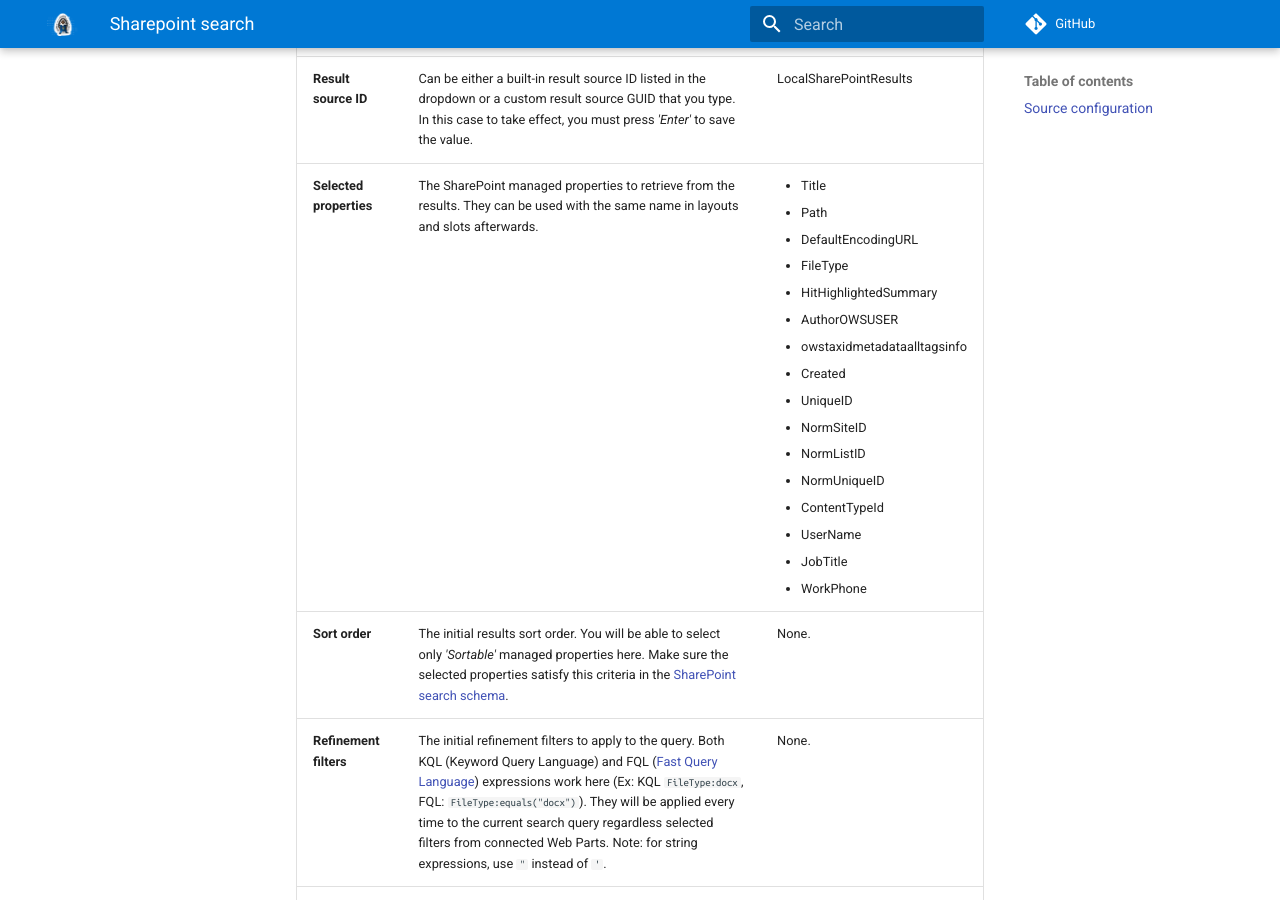
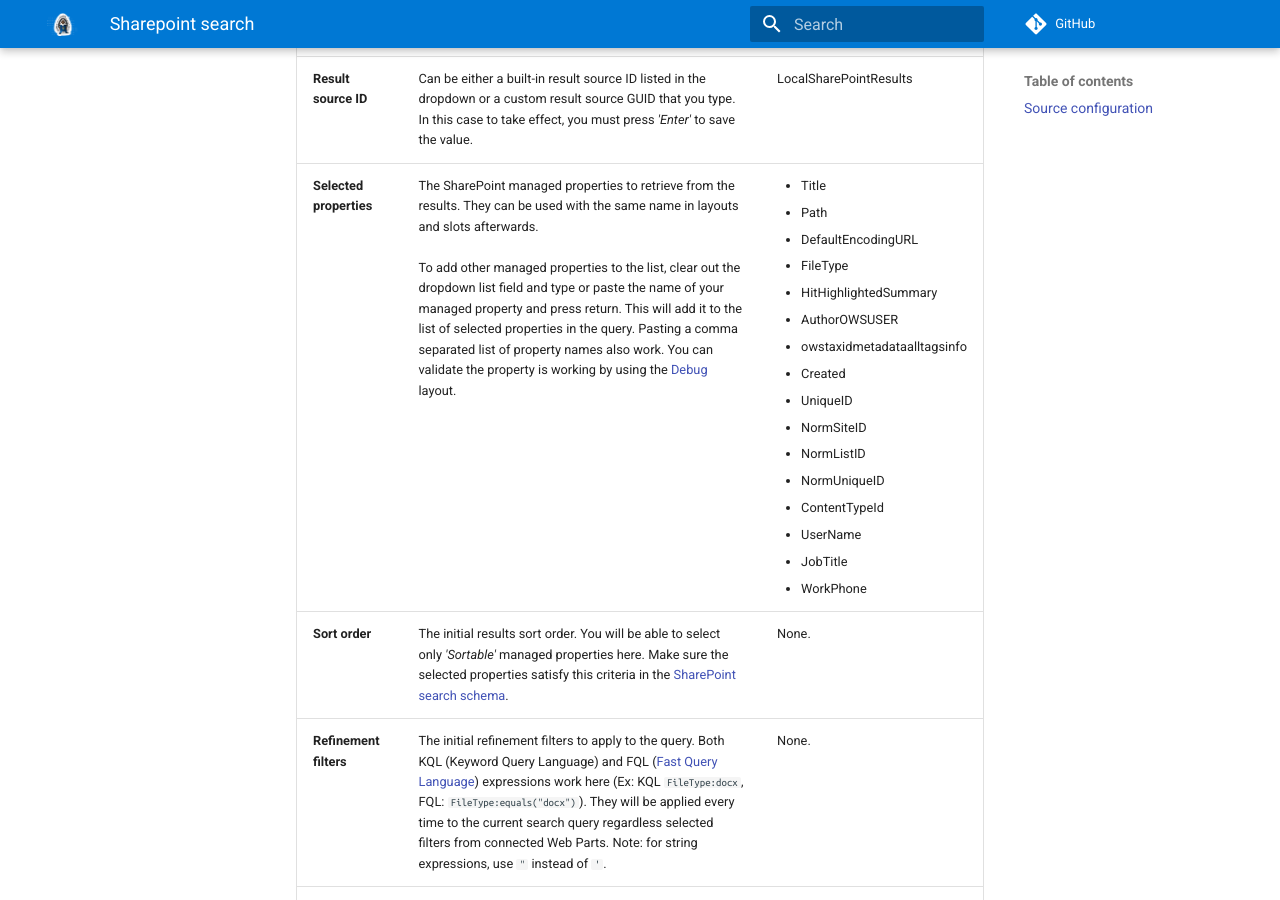
Before and after one commit to dominic5perezd/pnp-modern-search, an MkDocs documentation site: the page built from docs/usage/search-results/data-sources/sharepoint-search.md, in a window 1280 px wide and 900 px high, scrolled down 658 px. Built offline with MkDocs 1.6.1 and Material for MkDocs 9.7.7, drawn with Linux system fonts in a browser that asks for light colours; comment, search, counter and statistics services are not loaded.

Commit message:
Manual doc merge

```diff
--- a/docs/usage/search-results/data-sources/sharepoint-search.md
+++ b/docs/usage/search-results/data-sources/sharepoint-search.md
@@ -9,7 +9,7 @@ The _'SharePoint Search'_ data source retrieve items from the SharePoint search
 | **Query text** | The input query text to pass to the search engine. This setting is not configurable directly in the data source options. To enable it, go to the third configuration page of the Web Part and select either a static or dynamic value (Ex: from a connected search box Web Part). See [the connection documentation](../../search-results/connections/index.md) for more information on how to configure this option. This value can be then used in the **Query template** using the `{searchTerms}` token. Also this value can be a [Keyword Query Language expression (KQL)](https://docs.microsoft.com/sharepoint/dev/general-development/keyword-query-language-kql-syntax-reference). | None.
 | **Query template** | The search query template to use. It allows you to use dynamic tokens according to the context or specifiy conditions that should always apply to the query. | `{searchTerms}`
 | **Result source ID** | Can be either a built-in result source ID listed in the dropdown or a custom result source GUID that you type. In this case to take effect, you must press _'Enter'_ to save the value. | LocalSharePointResults
-| **Selected properties** | The SharePoint managed properties to retrieve from the results. They can be used with the same name in layouts and slots afterwards. | <ul><li>Title</li><li>Path</li><li>DefaultEncodingURL</li><li>FileType</li><li>HitHighlightedSummary</li><li>AuthorOWSUSER</li><li>owstaxidmetadataalltagsinfo</li><li>Created</li><li>UniqueID</li><li>NormSiteID</li><li>NormListID</li><li>NormUniqueID</li><li>ContentTypeId</li><li>UserName</li><li>JobTitle</li><li>WorkPhone</ul>
+| **Selected properties** | The SharePoint managed properties to retrieve from the results. They can be used with the same name in layouts and slots afterwards.<br/><br/>To add other managed properties to the list, clear out the dropdown list field and type or paste the name of your managed property and press return. This will add it to the list of selected properties in the query. Pasting a comma separated list of property names also work. You can validate the property is working by using the [Debug](../layouts/#debug) layout. | <ul><li>Title</li><li>Path</li><li>DefaultEncodingURL</li><li>FileType</li><li>HitHighlightedSummary</li><li>AuthorOWSUSER</li><li>owstaxidmetadataalltagsinfo</li><li>Created</li><li>UniqueID</li><li>NormSiteID</li><li>NormListID</li><li>NormUniqueID</li><li>ContentTypeId</li><li>UserName</li><li>JobTitle</li><li>WorkPhone</ul>
 | **Sort order** | The initial results sort order. You will be able to select only _'Sortable'_ managed properties here. Make sure the selected  properties satisfy this criteria in the [SharePoint search schema](https://docs.microsoft.com/sharepoint/technical-reference/crawled-and-managed-properties-overview). | None.
 | **Refinement filters** | The initial refinement filters to apply to the query. Both KQL (Keyword Query Language) and FQL ([Fast Query Language](https://docs.microsoft.com/sharepoint/dev/general-development/fast-query-language-fql-syntax-reference)) expressions work here (Ex: KQL `FileType:docx`, FQL: `FileType:equals("docx")`). They will be applied every time to the current search query regardless selected filters from connected Web Parts. Note: for string expressions, use `"` instead of `'`. | None.
 | **Language of the search request** | The language to use for the search request. By default the search request will be made using the current user interface language. This parameter is mainly used to process diacritics, plurals, etc. correctly according to the language. | Current UI language.
```
